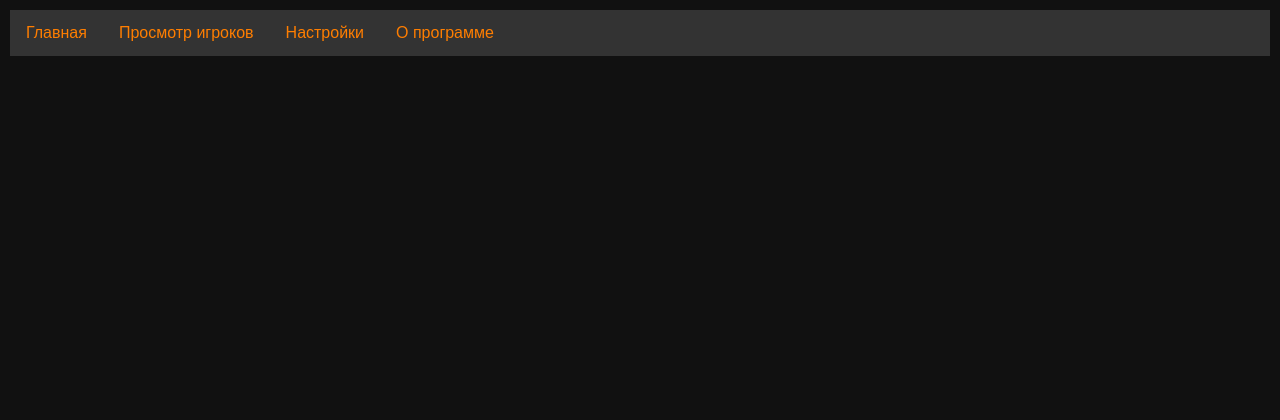
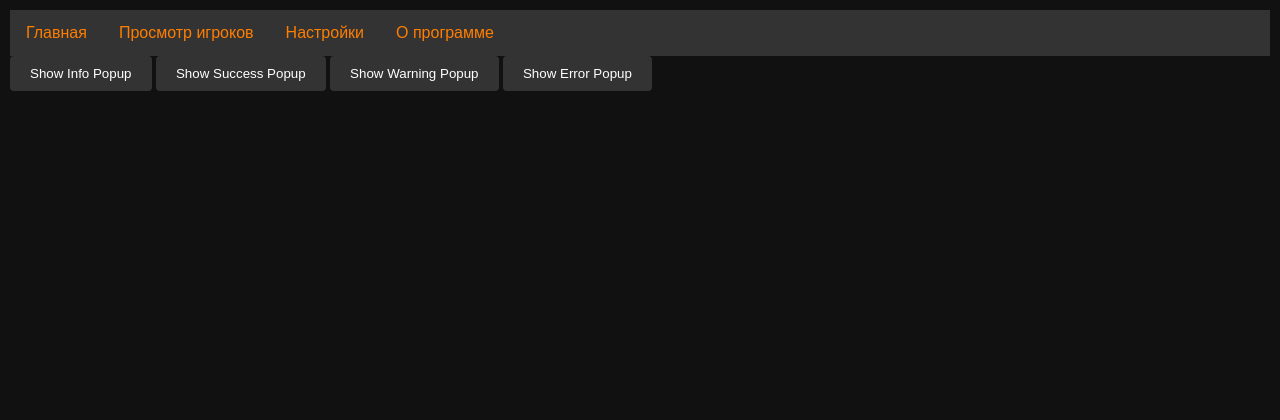
Before and after one commit to AngelsAndDemonsDM/DM-Bot-server, a Python web app: template Code/templates/index.html in a window 1280 px wide. Shown: the top 420 px of the page. Run offline with Jinja, Linux system fonts and the light colour scheme; the template is opened without the code that fills it, so the values that code supplies are empty; some libraries are stand-ins or nearby versions.

Commit message:
Что-то типо такого попап меню

```diff
--- a/Code/html/init_socketio.py
+++ b/Code/html/init_socketio.py
@@ -1,3 +1,7 @@
-from flask_socketio import SocketIO
+from flask_socketio import SocketIO, emit
 
 socketio = SocketIO()
+
+@socketio.on('show_popup')
+def handle_show_popup(data):
+    emit('popup_notification', {'message': data['message'], 'type': data['type']}, broadcast=True)
--- a/Code/main.py
+++ b/Code/main.py
@@ -2,7 +2,7 @@ import argparse
 import logging
 import sys
 import webbrowser
-from html.init_socketio import socketio
+from html.init_socketio import handle_show_popup, socketio
 from html.main_routes import main_bp
 
 from colorlog import ColoredFormatter
--- /dev/null
+++ b/Code/static/js/popup.js
@@ -0,0 +1,32 @@
+var socket = io();
+var popups = [];
+
+socket.on('popup_notification', function(data) {
+    var popup = document.createElement('div');
+    popup.className = 'popup ' + data.type;
+    popup.innerHTML = '<span>' + data.message + '</span>';
+    popup.onclick = function() { closePopup(popup); };
+    document.body.appendChild(popup);
+    popups.push(popup);
+    adjustPopupPositions();
+    setTimeout(function() { closePopup(popup); }, 5000); // Закрыть через 5 секунд
+});
+
+function showPopup(type, message) {
+    socket.emit('show_popup', {'type': type, 'message': message});
+}
+
+function closePopup(element) {
+    element.style.display = 'none';
+    popups = popups.filter(popup => popup !== element);
+    element.remove();
+    adjustPopupPositions();
+}
+
+function adjustPopupPositions() {
+    var topOffset = 20;
+    popups.forEach(function(popup) {
+        popup.style.top = topOffset + 'px';
+        topOffset += popup.offsetHeight + 10;
+    });
+}
--- a/Code/templates/about.html
+++ b/Code/templates/about.html
@@ -5,7 +5,8 @@
     <meta charset="UTF-8">
     <title>О программе DM-Bot</title>
 
-    <link rel="stylesheet" type="text/css" href="{{ url_for('static', filename='style.css') }}">
+    <script src="https://cdnjs.cloudflare.com/ajax/libs/socket.io/4.0.1/socket.io.js"></script>
+    <link rel="stylesheet" type="text/css" href="{{ url_for('static', filename='css/main.css') }}">
 </head>
 
 <body>
@@ -29,7 +30,6 @@
         <a href="https://boosty.to/themanyfaceddemon">Boosty</a>
     </div>
 
-    <script src="https://cdnjs.cloudflare.com/ajax/libs/socket.io/4.0.1/socket.io.js"></script>
     <script src="{{ url_for('static', filename='js/base.js') }}"></script>
 </body>
 
--- a/Code/templates/index.html
+++ b/Code/templates/index.html
@@ -5,14 +5,21 @@
     <meta charset="UTF-8">
     <title>Main</title>
 
-    <link rel="stylesheet" type="text/css" href="{{ url_for('static', filename='style.css') }}">
+    <script src="https://cdnjs.cloudflare.com/ajax/libs/socket.io/4.0.1/socket.io.js"></script>
+    <link rel="stylesheet" type="text/css" href="{{ url_for('static', filename='/css/main.css') }}">
+    <link rel="stylesheet" type="text/css" href="{{ url_for('static', filename='/css/popup.css') }}">
 </head>
 
 <body>
     {% include 'base_modules/navigation.html' %}
 
-    <script src="https://cdnjs.cloudflare.com/ajax/libs/socket.io/4.0.1/socket.io.js"></script>
-    <script src="{{ url_for('static', filename='js/base.js') }}"></script>
+    <button onclick="showPopup('info', 'This is an info notification.')">Show Info Popup</button>
+    <button onclick="showPopup('success', 'This is a success notification.')">Show Success Popup</button>
+    <button onclick="showPopup('warning', 'This is a warning notification.')">Show Warning Popup</button>
+    <button onclick="showPopup('error', 'This is an error notification.')">Show Error Popup</button>
+    <script src="{{ url_for('static', filename='js/popup.js') }}"></script>
+</body>
+
 </body>
 
 {% include 'base_modules/footer.html' %}
--- a/Code/templates/player.html
+++ b/Code/templates/player.html
@@ -5,7 +5,8 @@
     <meta charset="UTF-8">
     <title>Просмотр игроков</title>
 
-    <link rel="stylesheet" type="text/css" href="{{ url_for('static', filename='style.css') }}">
+    <script src="https://cdnjs.cloudflare.com/ajax/libs/socket.io/4.0.1/socket.io.js"></script>
+    <link rel="stylesheet" type="text/css" href="{{ url_for('static', filename='css/main.css') }}">
 
     <style>
         .container {
@@ -39,7 +40,7 @@
         </div>
     </div>
 
-    <script src="https://cdnjs.cloudflare.com/ajax/libs/socket.io/4.0.1/socket.io.js"></script>
+
     <script src="{{ url_for('static', filename='js/player.js') }}"></script>
 </body>
 
```
Also changed, not shown: Code/static/css/popup.css (added, +36 -0 lines), Code/static/css/main.css (renamed from Code/static/style.css).
